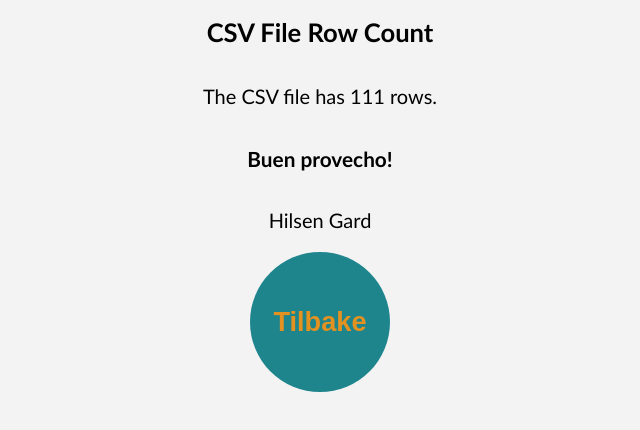
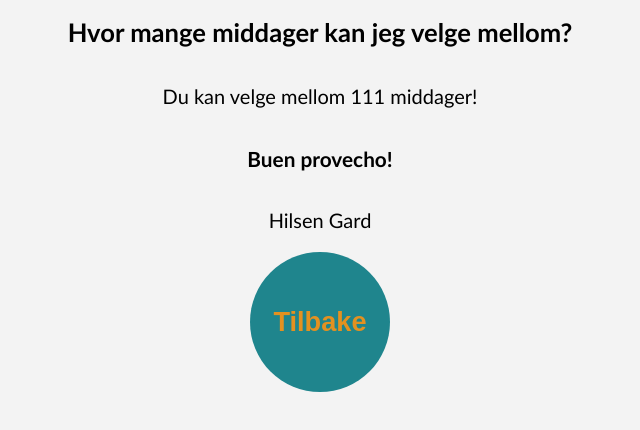
Before and after one commit to gardrh/testing, a plain HTML site: page dinner_count.html in a window 1280 px wide. Shown: the whole page, without its empty margins (320-960 px from the left). Drawn offline with Linux system fonts and the light colour scheme.

Commit message:
Update dinner_count.html

```diff
--- a/dinner_count.html
+++ b/dinner_count.html
@@ -23,7 +23,7 @@
 </head>
 
 <body>
-	<h1>CSV File Row Count</h1>
+	<h1>Hvor mange middager kan jeg velge mellom?</h1>
 	<p id="result">Loading...</p>
 
 	<script>
@@ -38,7 +38,7 @@
 
 			// Update the HTML element with the row count
 			var resultElement = document.getElementById("result");
-			resultElement.innerHTML = "The CSV file has " + rowCount + " rows.";
+			resultElement.innerHTML = "Du kan velge mellom " + rowCount + " middager!";
 		};
 		request.send();
 	</script>
```
